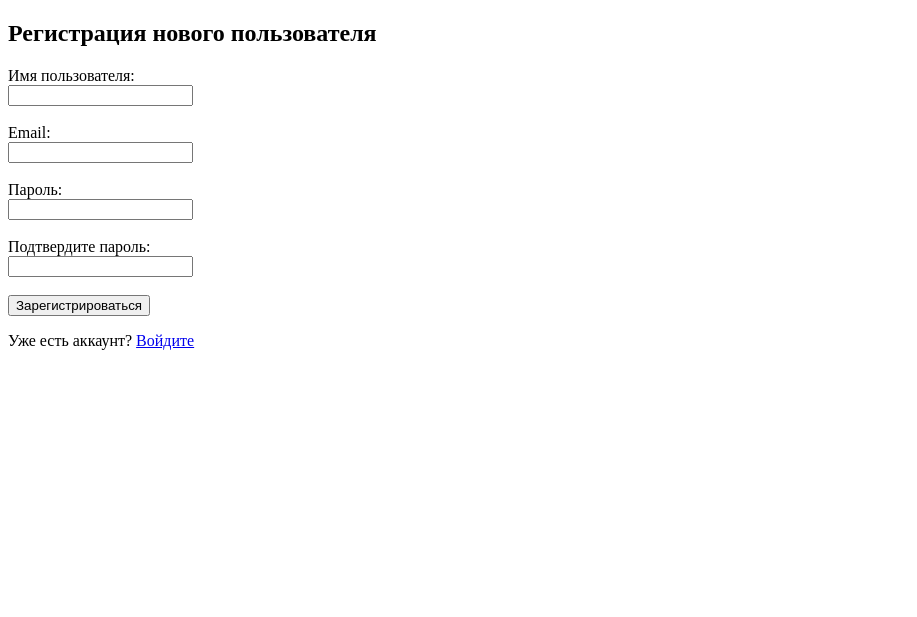
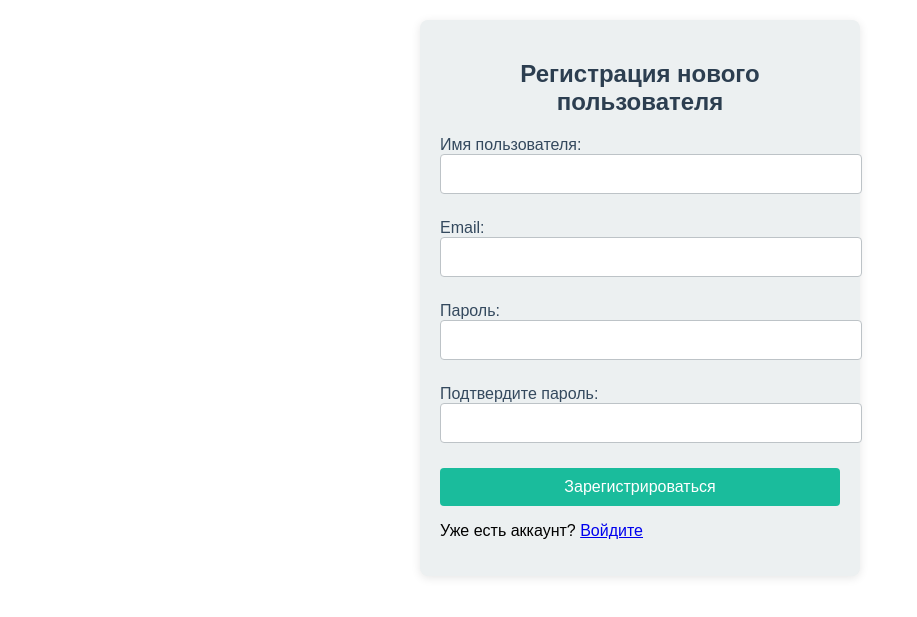
Before and after one commit to dOOmcLiF/lab12, a PHP site: page /register.php in a window 1280 px wide. Shown: the top 617 px of the page, without its empty margins (0-917 px from the left). Run offline with PHP 8.4, Linux system fonts and the light colour scheme.

Commit message:
registration styles v2

```diff
--- a/register.php
+++ b/register.php
@@ -49,39 +49,42 @@ if ($_SERVER['REQUEST_METHOD'] === 'POST') {
 <head>
     <meta charset="UTF-8">
     <title>Регистрация</title>
+    <link rel="stylesheet" href="styles.css"> <!-- Подключение стилей -->
 </head>
 <body>
+    <div class="registration-container">
         <h2>Регистрация нового пользователя</h2>
 
         <?php if ($error): ?>
-        <p style="color: red;"><?= $error ?></p>
+            <p class="error-message"><?= $error ?></p>
         <?php endif; ?>
 
         <?php if ($success): ?>
-        <p style="color: green;"><?= $success ?></p>
+            <p class="success-message"><?= $success ?></p>
             <p><a href="login.php">Войти</a></p>
         <?php endif; ?>
 
         <form method="post">
             <label>Имя пользователя:<br>
-            <input type="text" name="username" required><br><br>
+                <input type="text" name="username" required>
             </label>
 
             <label>Email:<br>
-            <input type="email" name="email" required><br><br>
+                <input type="email" name="email" required>
             </label>
 
             <label>Пароль:<br>
-            <input type="password" name="password" required><br><br>
+                <input type="password" name="password" required>
             </label>
 
             <label>Подтвердите пароль:<br>
-            <input type="password" name="confirm_password" required><br><br>
+                <input type="password" name="confirm_password" required>
             </label>
 
             <button type="submit">Зарегистрироваться</button>
         </form>
 
-    <p>Уже есть аккаунт? <a href="/?page=login">Войдите</a></p>
+        <p>Уже есть аккаунт? <a href="login.php">Войдите</a></p>
+    </div>
 </body>
 </html>
```
Lines whose indentation alone changed are shown as unchanged.
